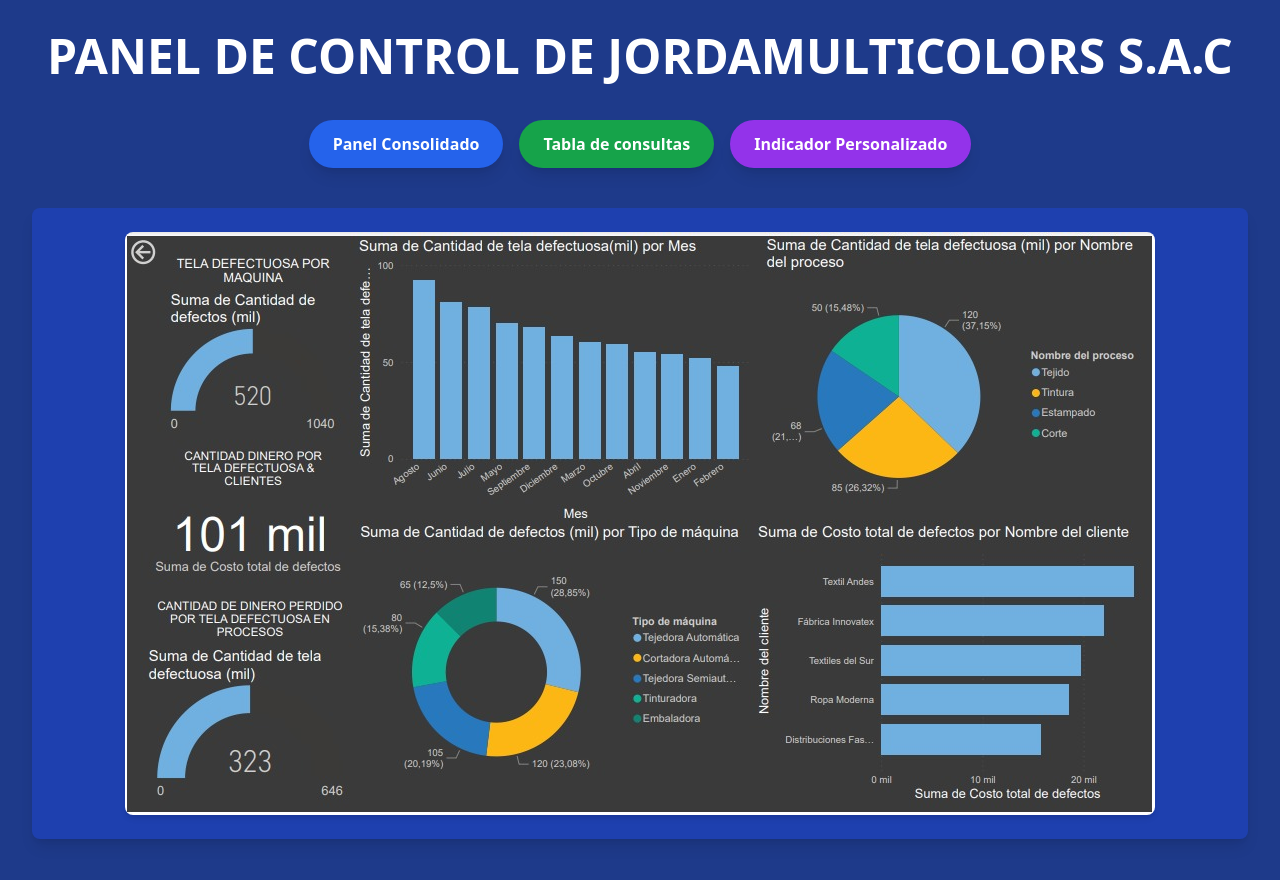
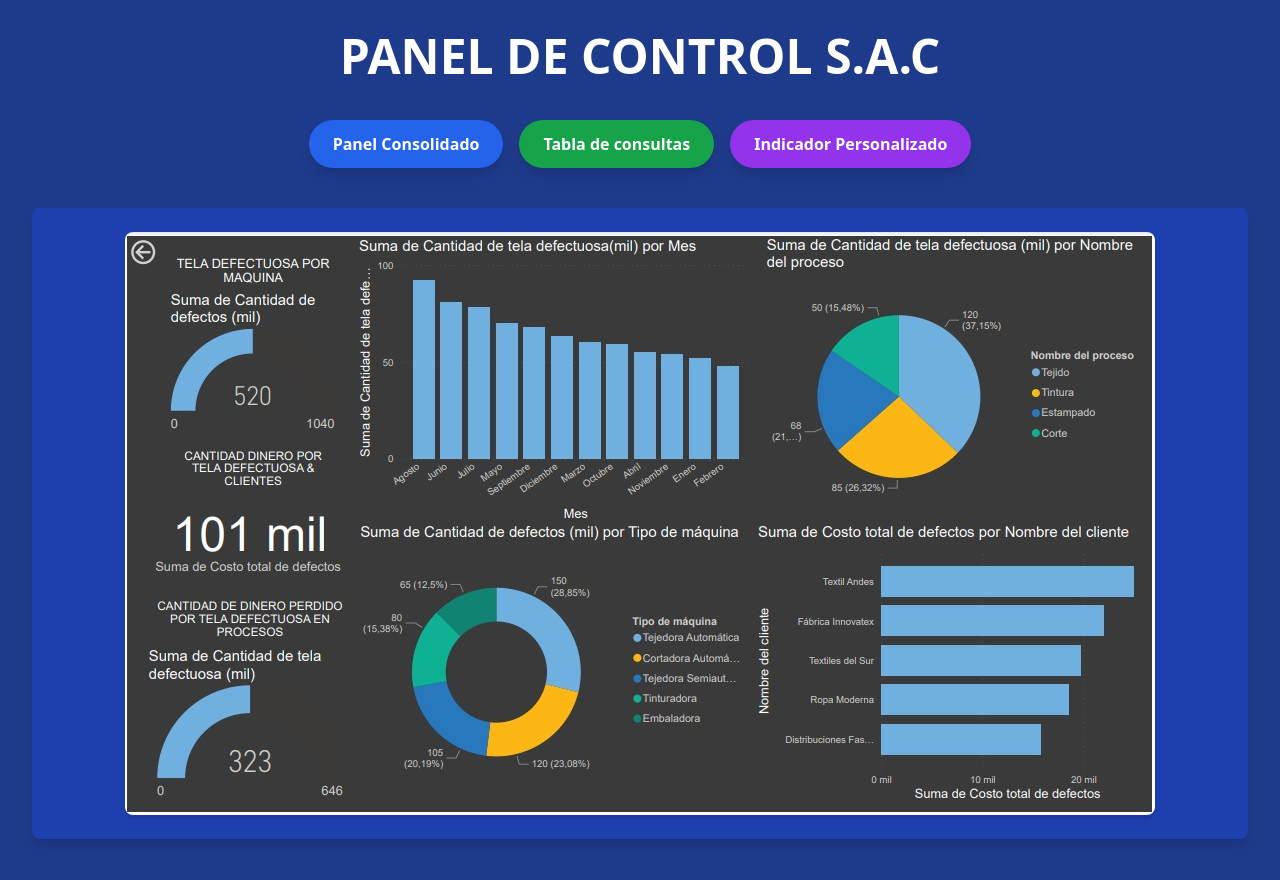
Before and after one commit to johanzela/Inteligencia_NA, a plain HTML site: page index.html in a window 1280 px wide. Drawn offline with nearby package versions, Linux system fonts and the light colour scheme.

Commit message:
Update index.html

```diff
--- a/index.html
+++ b/index.html
@@ -27,7 +27,7 @@
 
   <div class="container mx-auto p-8">
     <!-- Título -->
-    <h1 class="text-5xl font-extrabold text-center mb-10 fade-in">PANEL DE CONTROL DE JORDAMULTICOLORS S.A.C</h1>
+    <h1 class="text-5xl font-extrabold text-center mb-10 fade-in">PANEL DE CONTROL S.A.C</h1>
 
 
 
```
